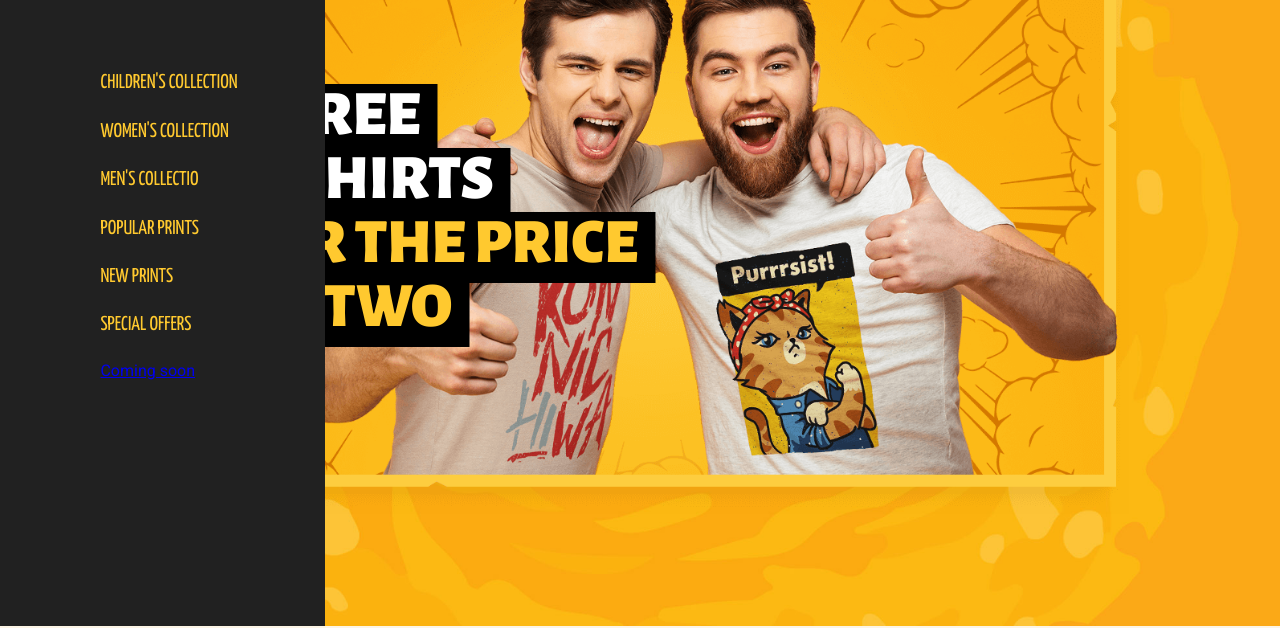
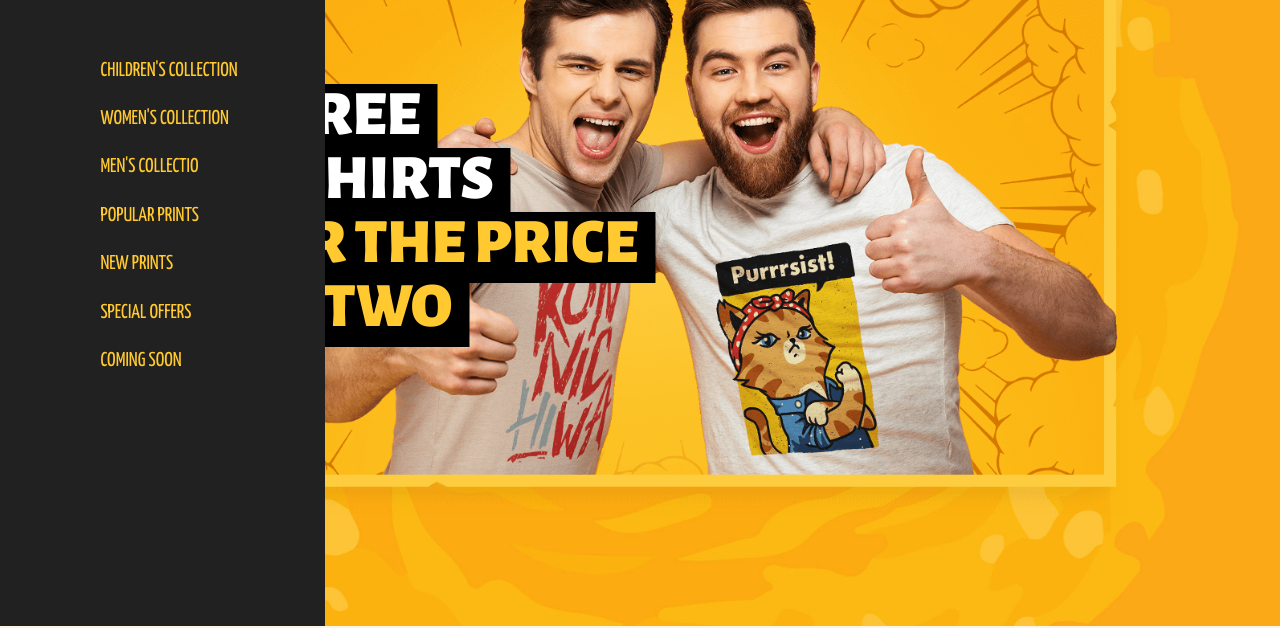
Before and after one commit to dmazanov/lost-shirt, a plain HTML site: page index.html in a window 1280 px wide. Shown: the part 174-802 px from the top of the page. Drawn offline with nearby package versions, Linux system fonts and the light colour scheme.

Commit message:
fix class name

```diff
--- a/index.html
+++ b/index.html
@@ -66,8 +66,8 @@
             <li class="side-menu__item">
               <a href="#" class="side-menu__link">Special offers</a>
             </li>
-            <li class="slide-menu__item">
-              <a href="#" class="slide-menu__link">Coming soon</a>
+            <li class="side-menu__item">
+              <a href="#" class="side-menu__link">Coming soon</a>
             </li>
           </ul>
         </nav>
```
